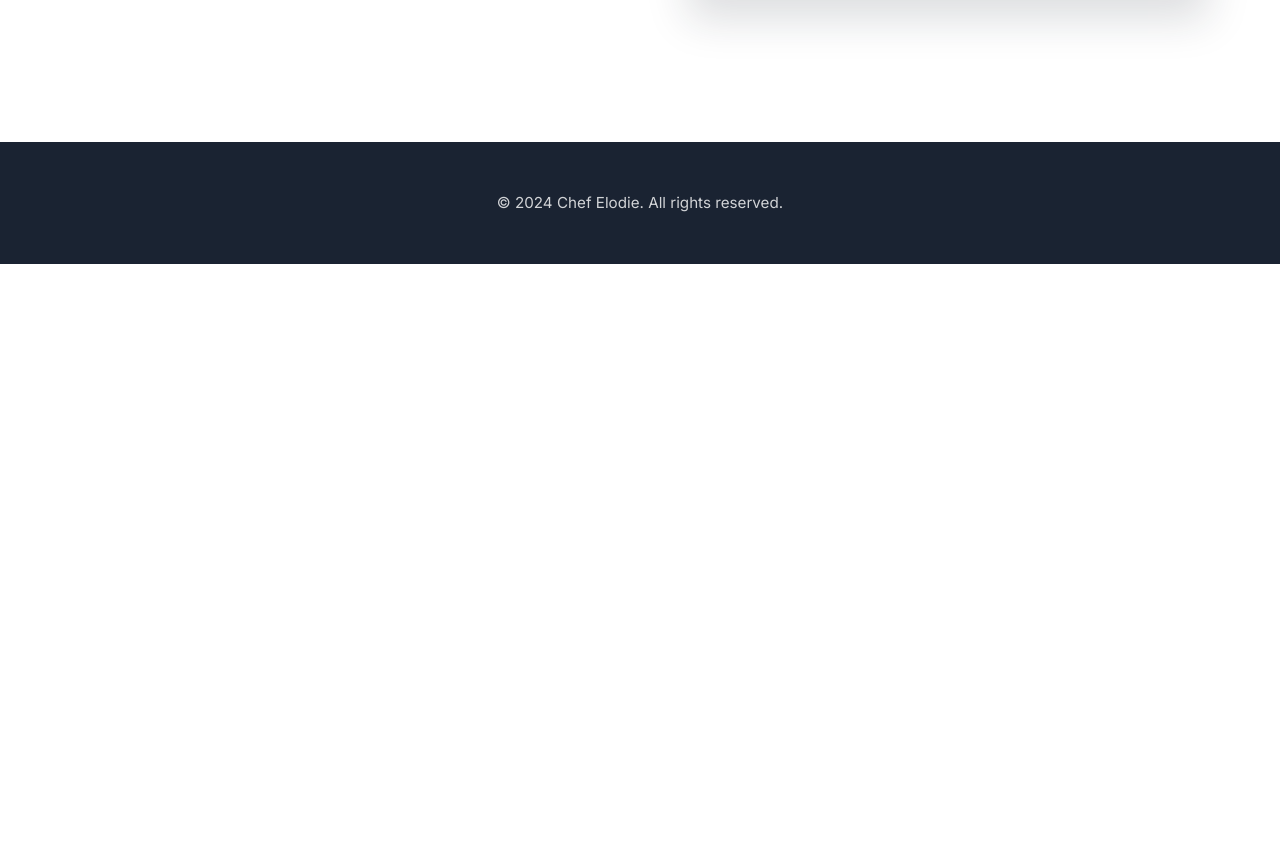
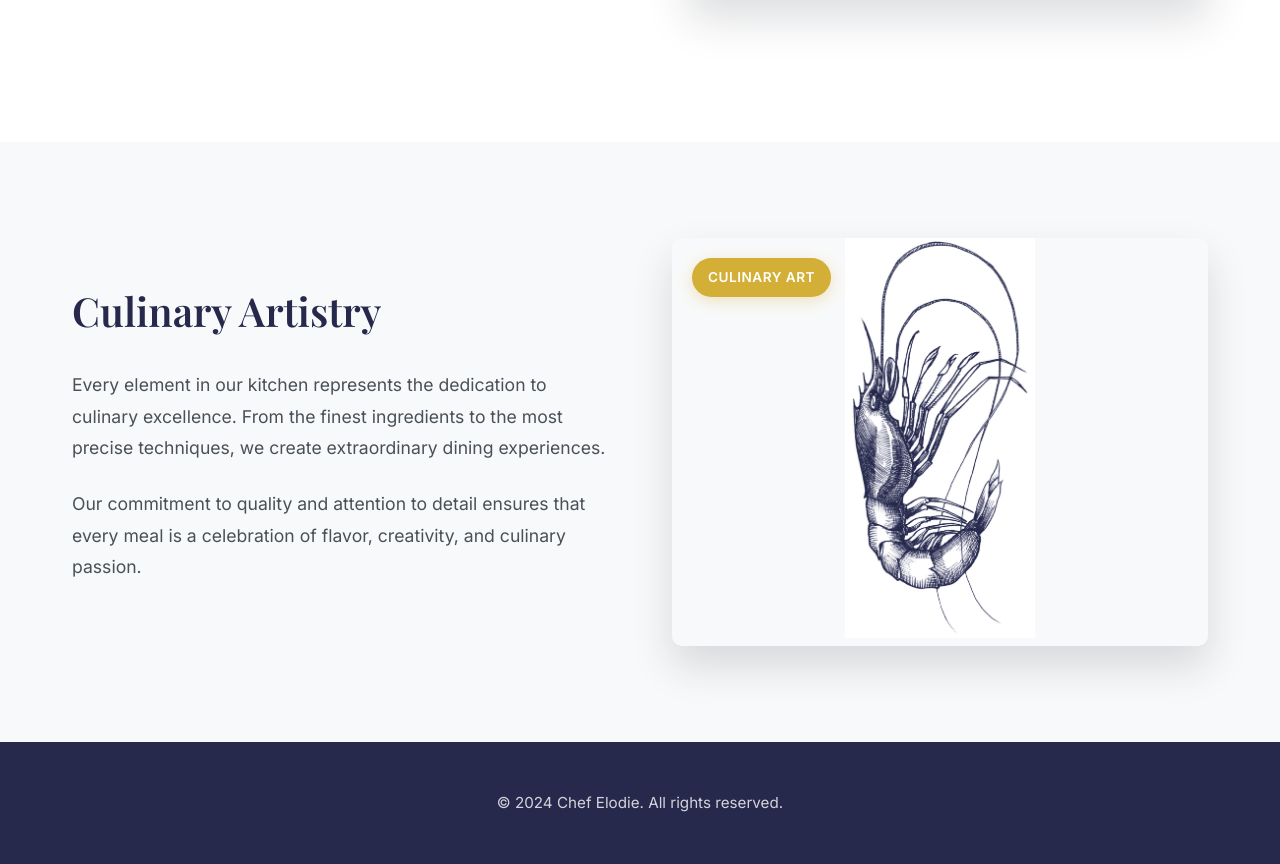
Before and after one commit to Fantin5/jesuisleroidumonde, a PHP site: page / in a window 1280 px wide. Shown: the part 1126-1990 px from the top of the page. Before the commit the page ends 1390 px from the top, so only its background shows below. Run offline with PHP 8.4, Linux system fonts and the light colour scheme.

Commit message:
temporary save

```diff
--- a/index.php
+++ b/index.php
@@ -7,8 +7,8 @@
     <link href="https://fonts.googleapis.com/css2?family=Playfair+Display:wght@400;500;600;700&family=Inter:wght@300;400;500;600&display=swap" rel="stylesheet">
     <style>
         :root {
-            --navy-dark: #1a2332;
-            --navy-primary: #2c3e50;
+            --navy-dark: #26294c;
+            --navy-primary: #363a66;
             --white: #ffffff;
             --black: #1c1c1c;
             --gray-light: #f8f9fa;
@@ -263,6 +263,73 @@
             box-shadow: 0 20px 40px rgba(26, 35, 50, 0.15);
         }
 
+        /* Signature Dish Showcase */
+        .signature-showcase {
+            background: var(--gray-light);
+            padding: 6rem 0;
+        }
+
+        .showcase-container {
+            display: grid;
+            grid-template-columns: 1fr 1fr;
+            gap: 4rem;
+            align-items: center;
+        }
+
+        .showcase-content h2 {
+            font-family: 'Playfair Display', serif;
+            font-size: 2.5rem;
+            color: var(--navy-dark);
+            margin-bottom: 1.5rem;
+            font-weight: 600;
+        }
+
+        .showcase-content p {
+            font-size: 1.1rem;
+            color: var(--gray-dark);
+            line-height: 1.8;
+            margin-bottom: 1.5rem;
+        }
+
+        .showcase-image {
+            position: relative;
+            overflow: hidden;
+            border-radius: 10px;
+            box-shadow: 0 20px 40px rgba(26, 35, 50, 0.15);
+            transition: transform 0.3s ease;
+        }
+
+        .showcase-image:hover {
+            transform: translateY(-5px);
+        }
+
+        .showcase-image img {
+            width: 100%;
+            height: auto;
+            max-height: 400px;
+            object-fit: contain;
+            transition: transform 0.3s ease;
+        }
+
+        .showcase-image:hover img {
+            transform: scale(1.05);
+        }
+
+        .dish-badge {
+            position: absolute;
+            top: 20px;
+            left: 20px;
+            background: var(--accent-gold);
+            color: var(--white);
+            padding: 0.5rem 1rem;
+            border-radius: 25px;
+            font-size: 0.85rem;
+            font-weight: 600;
+            text-transform: uppercase;
+            letter-spacing: 0.5px;
+            box-shadow: 0 4px 15px rgba(212, 175, 55, 0.3);
+        }
+
         /* About Page */
         .page-header {
             text-align: center;
@@ -361,8 +428,8 @@
         .form-group input:focus,
         .form-group textarea:focus {
             outline: none;
-            border-color: var(--navy-primary);
-            box-shadow: 0 0 0 3px rgba(44, 62, 80, 0.1);
+            border-color: var(--navy-dark);
+            box-shadow: 0 0 0 3px rgba(38, 41, 76, 0.1);
         }
 
         .btn {
@@ -420,9 +487,27 @@
 
             .welcome-grid,
             .about-content,
-            .contact-content {
+            .contact-content,
+            .showcase-container {
                 grid-template-columns: 1fr;
                 gap: 3rem;
+            }
+
+            .showcase-content {
+                order: 2;
+            }
+
+            .showcase-image {
+                order: 1;
+            }
+
+            .showcase-content h2 {
+                font-size: 2rem;
+            }
+
+            .showcase-image img {
+                height: auto;
+                max-height: 300px;
             }
 
             .page-header h1 {
@@ -551,6 +636,22 @@
         </div>
     </div>
 
+    <div class="signature-showcase">
+        <div class="container">
+            <div class="showcase-container">
+                <div class="showcase-content">
+                    <h2 data-en="Culinary Artistry" data-fr="Art Culinaire">Culinary Artistry</h2>
+                    <p data-en="Every element in our kitchen represents the dedication to culinary excellence. From the finest ingredients to the most precise techniques, we create extraordinary dining experiences." data-fr="Chaque élément de notre cuisine représente le dévouement à l'excellence culinaire. Des ingrédients les plus fins aux techniques les plus précises, nous créons des expériences gastronomiques extraordinaires.">Every element in our kitchen represents the dedication to culinary excellence. From the finest ingredients to the most precise techniques, we create extraordinary dining experiences.</p>
+                    <p data-en="Our commitment to quality and attention to detail ensures that every meal is a celebration of flavor, creativity, and culinary passion." data-fr="Notre engagement envers la qualité et l'attention aux détails garantissent que chaque repas est une célébration de saveur, de créativité et de passion culinaire.">Our commitment to quality and attention to detail ensures that every meal is a celebration of flavor, creativity, and culinary passion.</p>
+                </div>
+                <div class="showcase-image">
+                    <div class="dish-badge" data-en="Culinary Art" data-fr="Art Culinaire">Culinary Art</div>
+                    <img src="CREVETTE.jpg" alt="Culinary Excellence" data-en="Culinary Excellence" data-fr="Excellence Culinaire">
+                </div>
+            </div>
+        </div>
+    </div>
+
     <footer>
         <div class="container">
             <p data-en="&copy; 2024 Chef Elodie. All rights reserved." data-fr="&copy; 2024 Chef Élodie. Tous droits réservés.">&copy; 2024 Chef Elodie. All rights reserved.</p>
```
Also changed, not shown: about.php (+16 -15 lines), chef_marie_db (6).sql (deleted, +0 -122 lines), comments.php (+22 -22 lines), contact.php (+4 -4 lines), gallery.php (+6 -6 lines), CAROTTE.jpg (added), CHOUFLEUR.jpg (added), CREVETTE.jpg (added), OIGNON.jpg (added), TOMATE.jpg (added), lobster-decoration.png (added).
